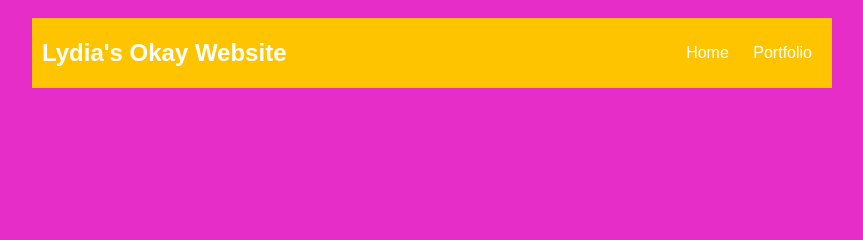
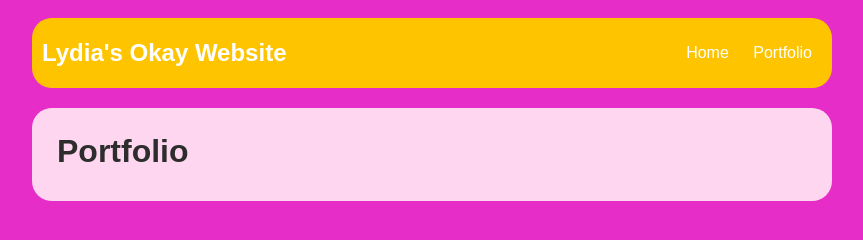
Before and after one commit to lcfangue/lydia-fangue.github.io, a plain HTML site: page portfolio.html in a window 1280 px wide. Shown: the whole page, without its empty margins (208-1071 px from the left). Drawn offline with Linux system fonts and the light colour scheme.

Commit message:
my first website

```diff
--- a/portfolio.html
+++ b/portfolio.html
@@ -25,8 +25,10 @@
         nav {
             background: rgb(255, 196, 0);
             margin: 0 auto;
+            margin-bottom: 20px;
             display: flex;
             padding: 10px;
+            border-radius: 20px;
         }
         nav header {
             display: flex;
@@ -50,6 +52,7 @@
         main {
             background: rgb(255, 214, 239);
             display: flex;
+            border-radius: 20px;
         }
         .content {
             flex: 1;
@@ -90,6 +93,13 @@
               </li>
           </ul>
       </nav>
+      <main>
+        <div class="content">
+            <h1>Portfolio</h1>
+            <ul id="portfolio">
+            </ul>
+        </div>
+    </main>
       </div>
     </body>
 </html>
```
